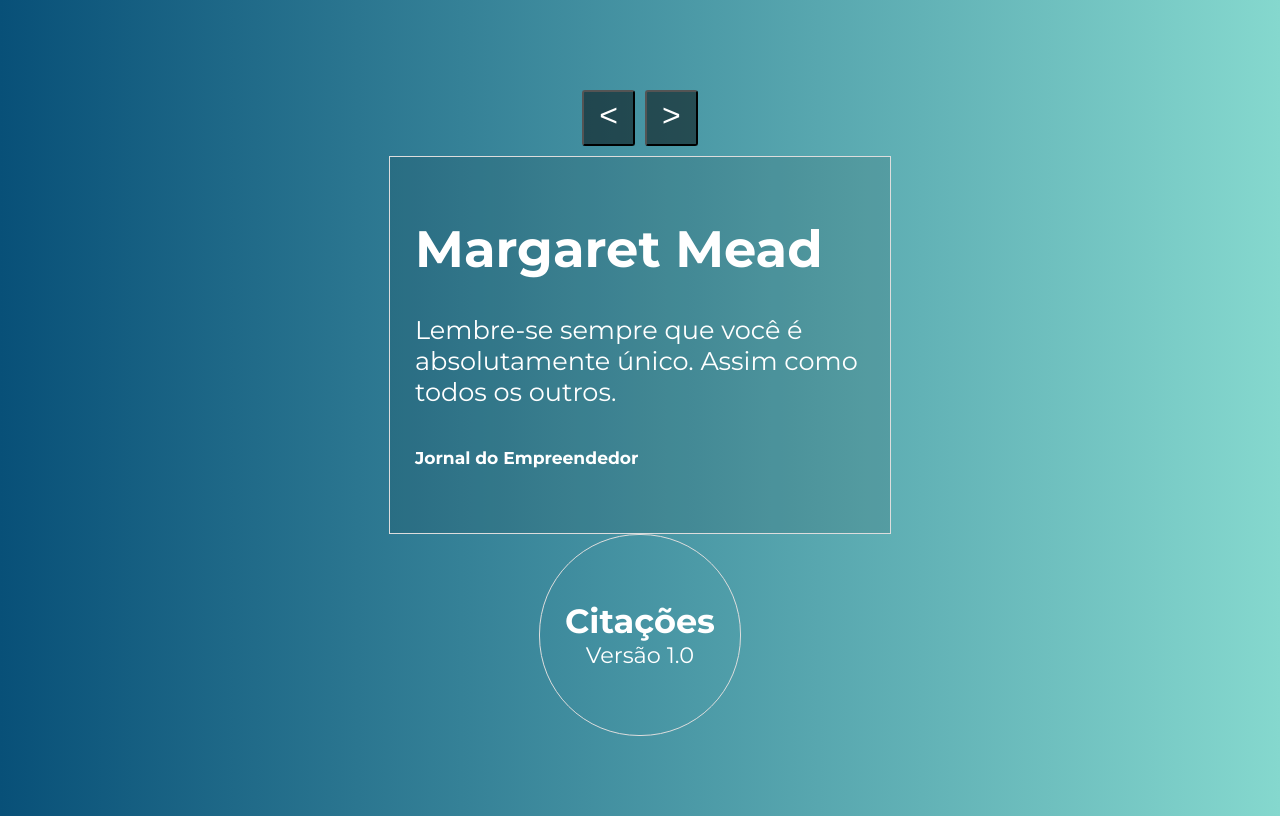
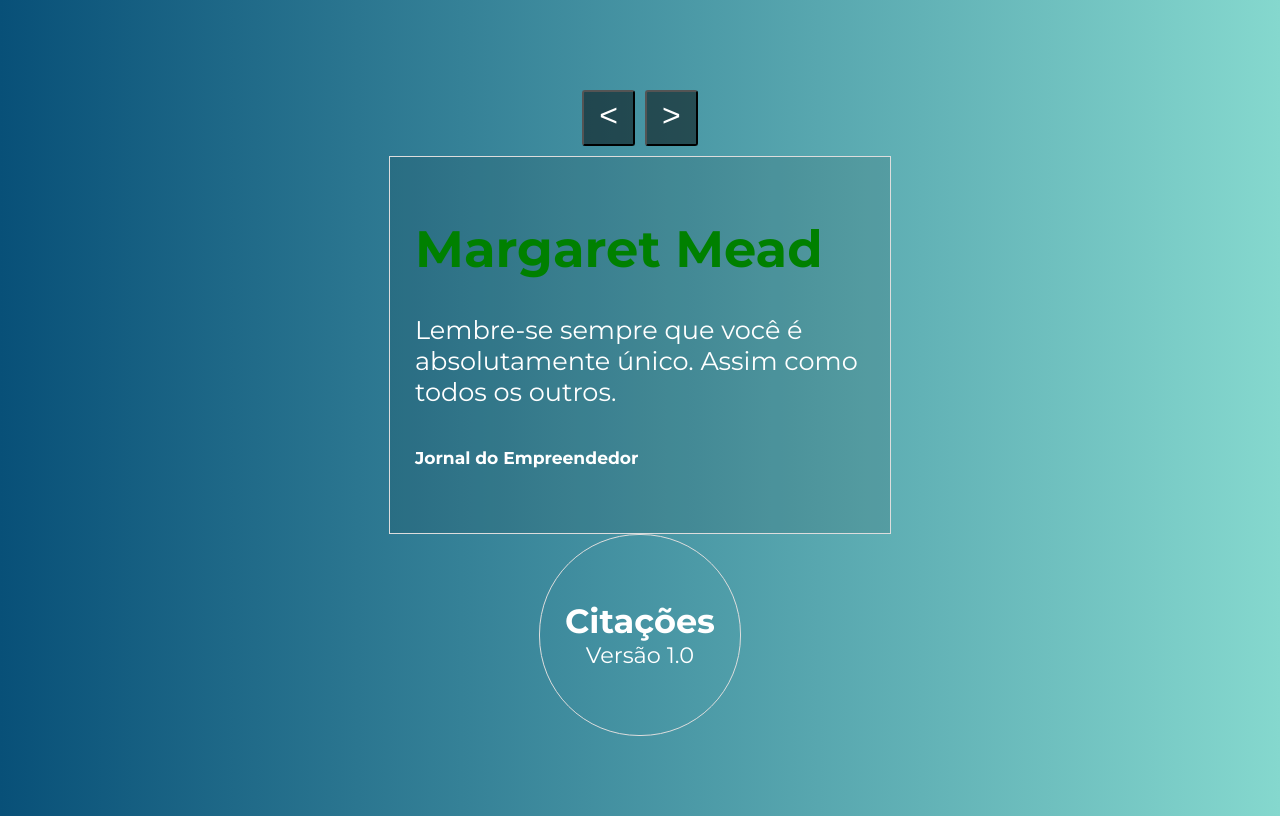
Before and after one commit to josemalcher/CODE3R-Curso-VueJS-2-O-Guia-Completo-incl-Vue-Router-Vuex, a Vue app in the folder Secao-09-Uso-Avancado-de-Componentes/137-Configurando-Projeto-do-Modulo/citacoes/: page / in a window 1280 px wide. Built offline with nearby package versions, Linux system fonts and the light colour scheme.

Commit message:
140. Como o Conteúdo do Slot é Estilizado

```diff
--- a/Secao-09-Uso-Avancado-de-Componentes/137-Configurando-Projeto-do-Modulo/citacoes/src/components/Citacao.vue
+++ b/Secao-09-Uso-Avancado-de-Componentes/137-Configurando-Projeto-do-Modulo/citacoes/src/components/Citacao.vue
@@ -18,4 +18,7 @@ export default {
         padding: 25px;
         max-width: 450px;
     }
+    h1{
+      color: red !important;
+    }
 </style>
--- a/Secao-09-Uso-Avancado-de-Componentes/137-Configurando-Projeto-do-Modulo/citacoes/src/components/Citacoes.vue
+++ b/Secao-09-Uso-Avancado-de-Componentes/137-Configurando-Projeto-do-Modulo/citacoes/src/components/Citacoes.vue
@@ -55,4 +55,8 @@ export default {
   flex-direction: column;
   align-items: center;
 }
+h1{
+  color: green!important;
+}
+
 </style>
```
